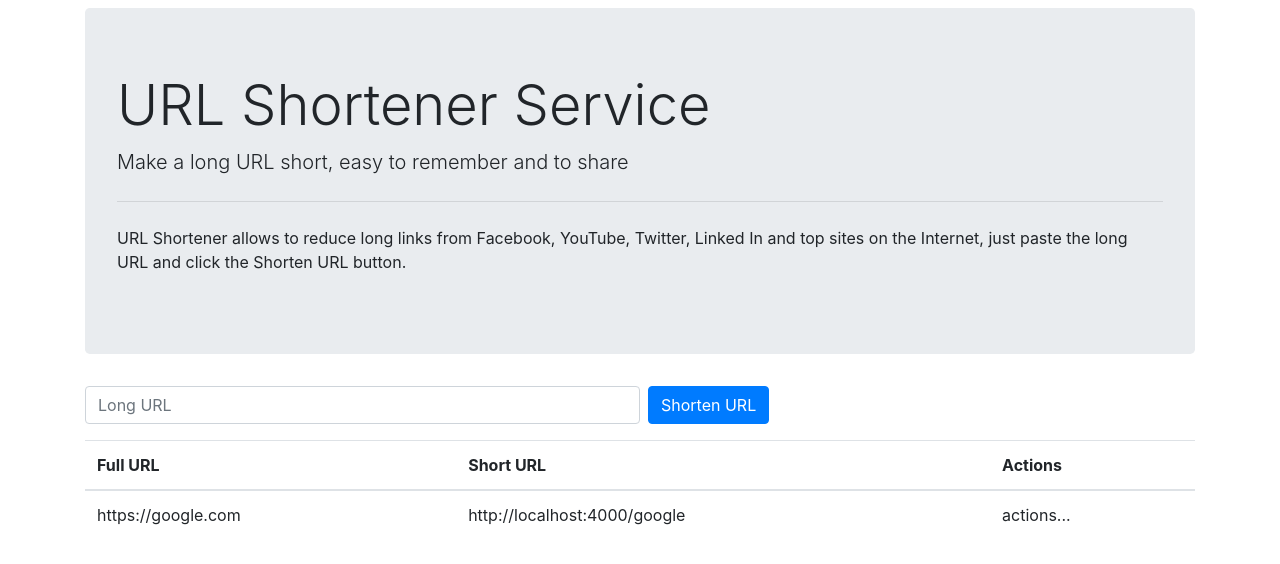
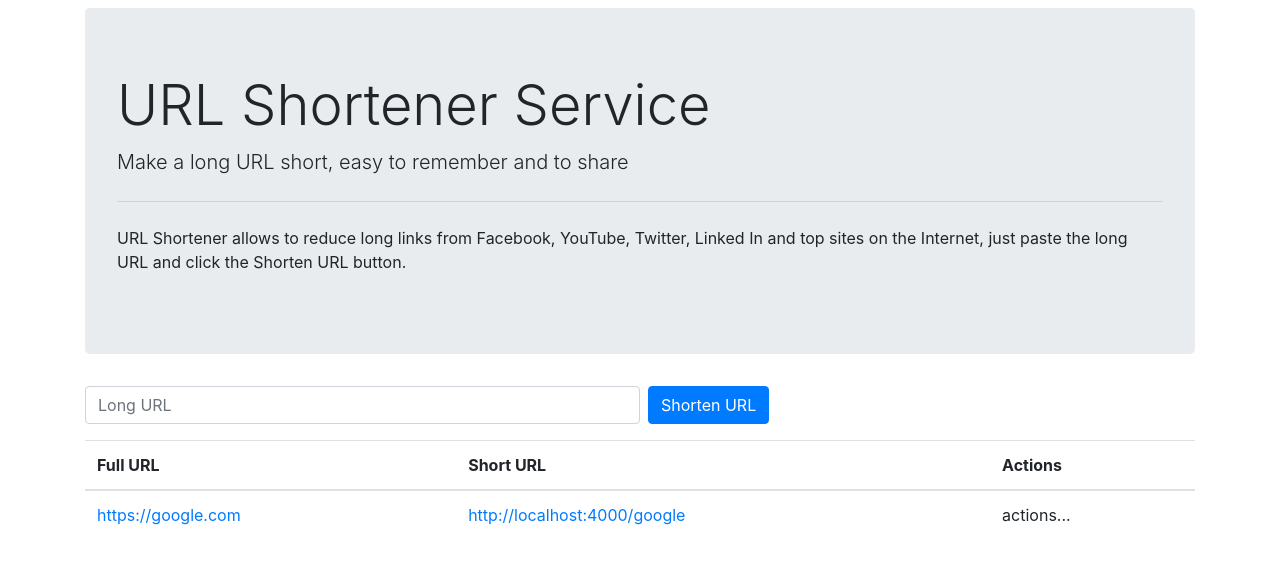
Before and after one commit to sergio1990/url-shortener-exercise, a React app in the folder admin-service/: page / in a window 1280 px wide. Shown: the top 564 px of the page. Built offline with nearby package versions, Linux system fonts and the light colour scheme.

Commit message:
Make links to be a hyperlink

```diff
--- a/admin-service/src/components/LinksTable/Row.js
+++ b/admin-service/src/components/LinksTable/Row.js
@@ -6,8 +6,12 @@ function Row(props) {
   const short_url = `${config.SHORT_LINK_BASE_URI}${short_prefix}`;
   return (
     <tr>
-      <td>{ full_url }</td>
-      <td>{ short_url }</td>
+      <td>
+        <a href={ full_url } target="_blank">{ full_url }</a>
+      </td>
+      <td>
+        <a href={ short_url } target="_blank">{ short_url }</a>
+      </td>
       <td>actions...</td>
     </tr>
   );
```
